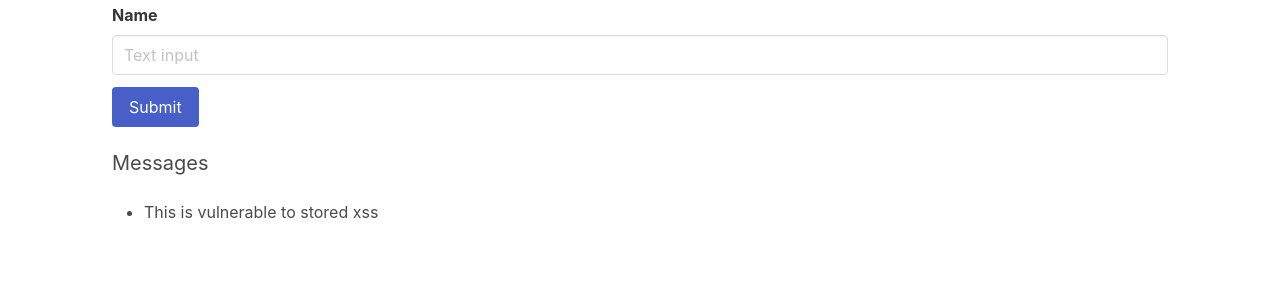
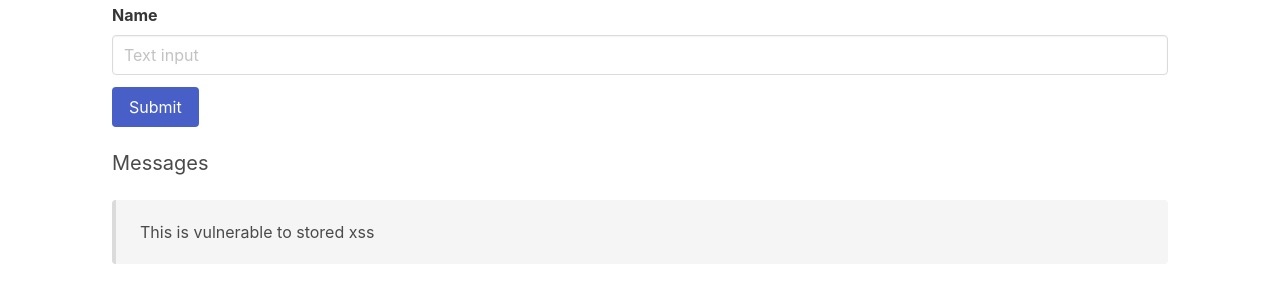
Before and after one commit to guiadeappsec/vuln-flask-web-app, a Flask app: page /xss/stored in a window 1280 px wide. Shown: the part 258-561 px from the top of the page. Run offline with Flask 2, Linux system fonts and the light colour scheme; data comes from the database, SQL or seed files in the repository.

Commit message:
improving xss stored

```diff
--- a/templates/xss-stored.html
+++ b/templates/xss-stored.html
@@ -26,15 +26,15 @@
 
   <h2 class="subtitle">Messages</h2>
   <div class="content">
-    <ul>
-        {% autoescape false %}
-            {% for msg in messages %}
-                <li>
-                    <td>{{ msg }}</td>
-                </li>
-            {% endfor %}
-        {% endautoescape %}
-    </ul>
+    {% autoescape false %}
+        {% for msg in messages %}
+            <article class="message">
+              <div class="message-body">
+                {{ msg }}
+              </div>
+            </article>
+        {% endfor %}
+    {% endautoescape %}
   </div>
 </div>
 </section>
```
